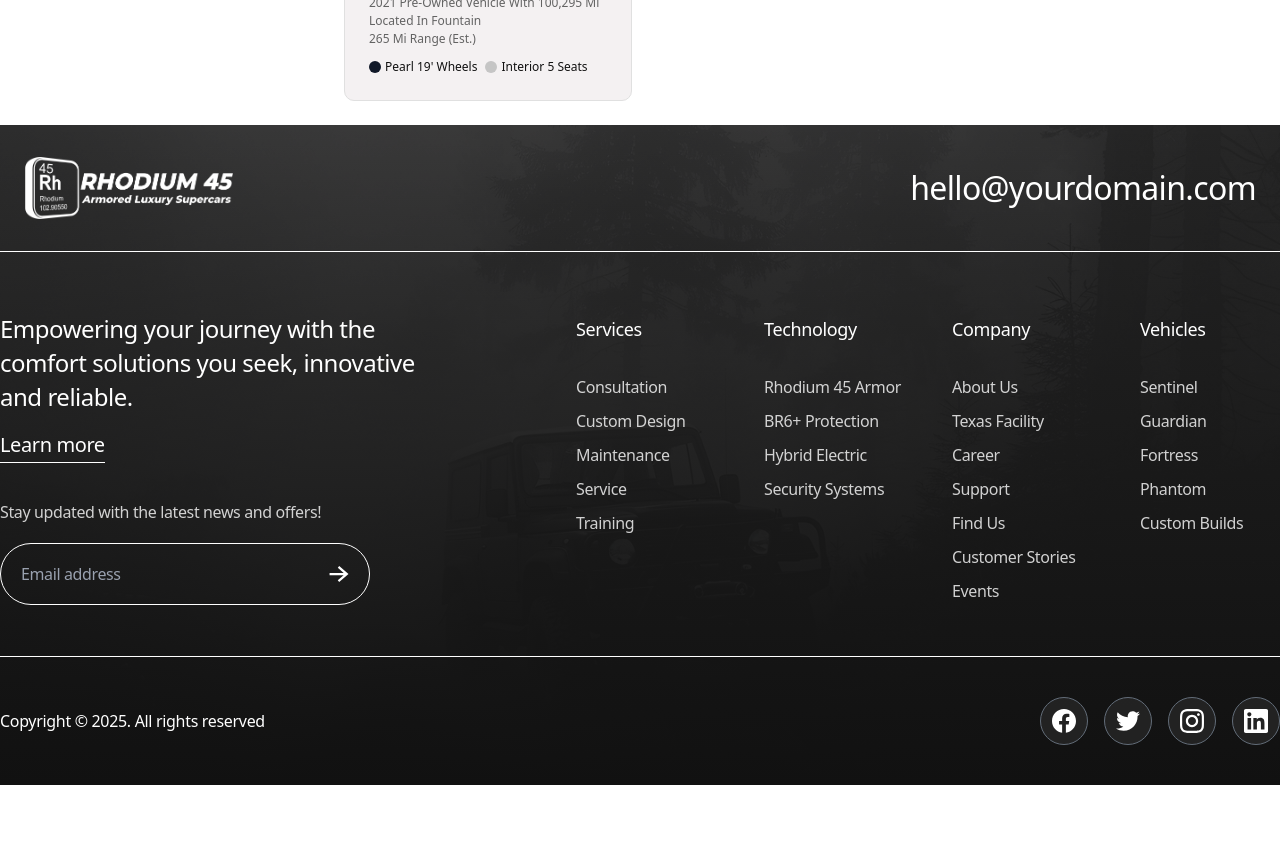
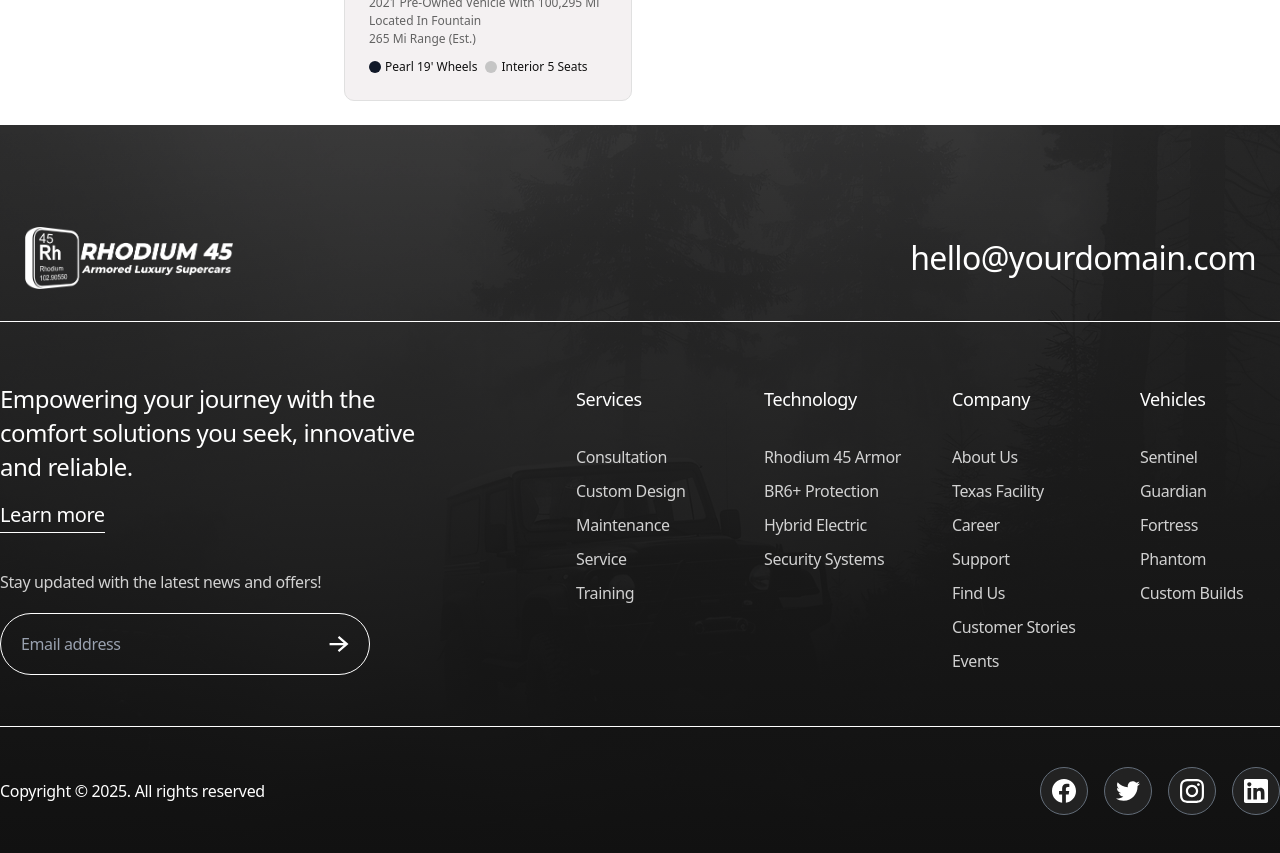
Before and after one commit to devnoman91/rhodium47, a Next.js app: page /inventory in a window 1280 px wide. Shown: the part 880-1733 px from the top of the page. Before the commit the page ends 1665 px from the top, so only its background shows below. Built offline with nearby package versions, Linux system fonts and the light colour scheme.

Commit message:
add footer

```diff
--- a/src/components/Footer.tsx
+++ b/src/components/Footer.tsx
@@ -100,7 +100,7 @@ const Footer = () => {
       {/* Dark overlay */}
       <div className="absolute inset-0 bg-[linear-gradient(0deg,#111111_0%,rgba(17,17,17,0)_100%)]"></div>
 
-      <div className="relative z-10">
+      <div className="relative z-10 pt-[70px]">
 
 
         {/* Company Info and Contact */}
```
